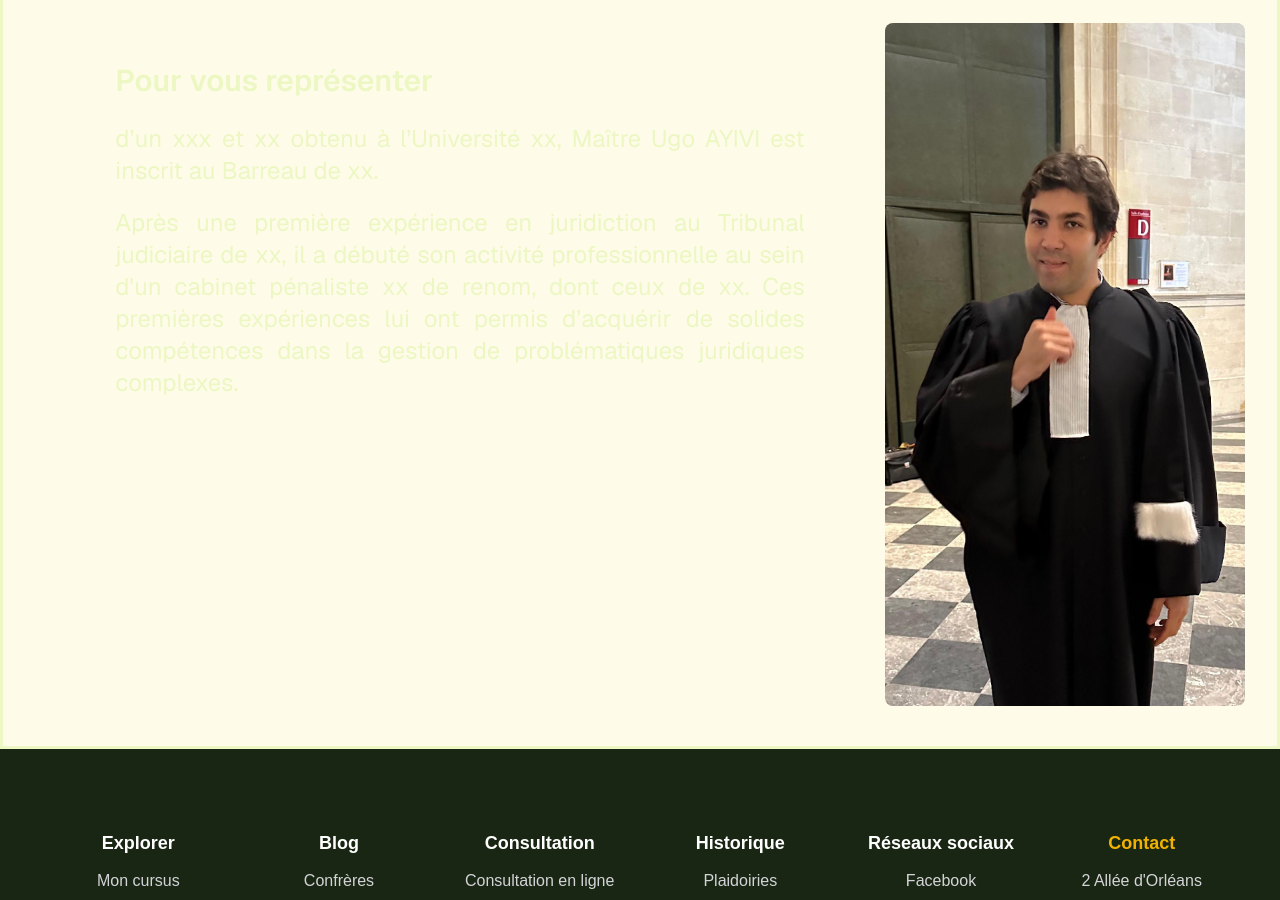
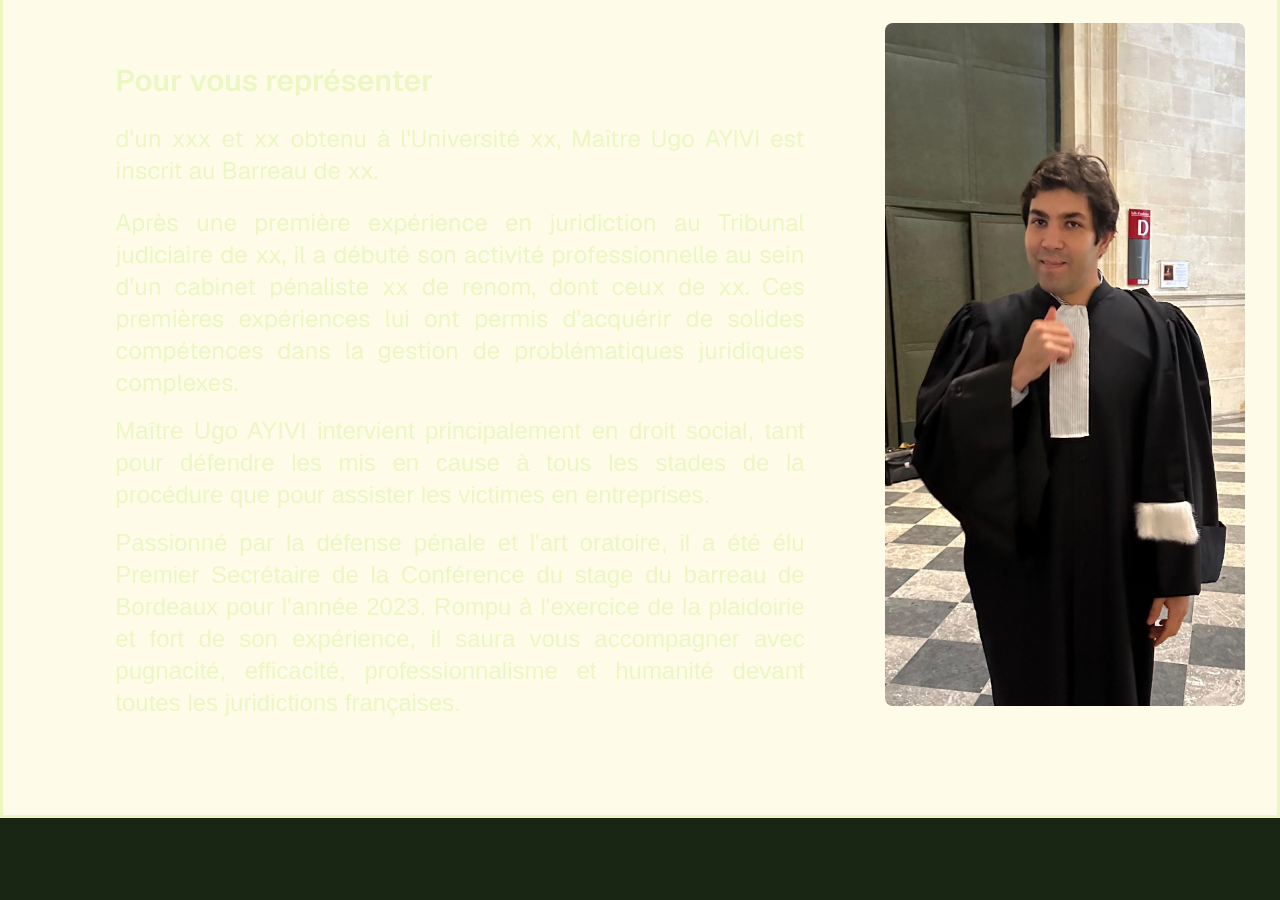
Before and after one commit to 1221139141/ugoayivi, a Next.js app: page / in a window 1280 px wide. Shown: the part 900-1800 px from the top of the page. Built offline with nearby package versions, Linux system fonts and the light colour scheme.

Commit message:
third commit

```diff
--- a/src/app/page.js
+++ b/src/app/page.js
@@ -1,23 +1,12 @@
-import Link from "next/link";
 import Image from "next/image";
-import miroir from "../../public/images/miroir-eau.jpg"
 import maitre from "../../public/images/maitre-ayivi.jpg"
 export default function Accueil() {
   return (
     <main className="mt-20 text-center">
-      {/* <div className="relative border-5 border-blue-500">
-            <Image
-              src={miroir}
-              alt="le miroir d'eau de Bordeaux"
-              className="border-4 border-pink-600 mask-b-from-20% mask-b-to-80% saturate-200 w-full text-3xl"
-              />
-
-      </div> */}
       <div>
         <section className="relative border-2 border-transparent bg-[url('../../public/images/miroir-eau.jpg')] bg-cover bg-center h-200 saturate-200">
           <h2 className="bg-gray-50/50 py-2 w-1/2 text-3xl sm:text-4xl xl:text-5xl mt-110  text-gray-900 text-left font-bold md:w-1/2">Votre partenaire légal pour chaque étape de votre carrière.</h2>
-          <h3 className="mt-10 text-2xl sm:text-3xl xl:text-4xl text-left text-gray-900 text-semibold">Offrez vous une vie plus juste avec un avocat qui met en avant l'humain.
-          </h3>
+          <h3 className="mt-10 text-2xl sm:text-3xl xl:text-4xl text-left text-gray-900 text-semibold">Offrez vous une vie plus juste avec un avocat qui met en avant l&apos;humain.</h3>
           <div className="relative grid h-150 grid-cols-2 content-end gap-4 mb-10">
           </div>
         </section>
@@ -27,18 +16,16 @@ export default function Accueil() {
         <div className="w-2/3 p-20 text-justify">
           <div className="text-2xl mb-5">
             <h3 className="text-3xl font-[Geist] font-semibold mb-6 ">Pour vous représenter</h3>
-            <p className="font-[Geist]"> d’un xxx et xx obtenu à l’Université xx, Maître Ugo AYIVI est inscrit au Barreau de xx.</p>
+            <p className="font-[Geist]"> d&apos;un xxx et xx obtenu à l&apos;Université xx, Maître Ugo AYIVI est inscrit au Barreau de xx.</p>
           </div>
-          <div className="text-2xl mb-4 font-[Geist]">
-            Après une première expérience en juridiction au Tribunal judiciaire de xx, il a débuté son activité professionnelle au sein d'un cabinet pénaliste xx de renom, dont ceux de xx. Ces premières expériences lui ont permis d’acquérir de solides compétences dans la gestion de problématiques juridiques complexes.
-          </div>
-          {/* <div className="text-2xl mb-4">
+          <div className="text-2xl mb-4 font-[Geist]">Après une première expérience en juridiction au Tribunal judiciaire de xx, il a débuté son activité professionnelle au sein d&apos;un cabinet pénaliste xx de renom, dont ceux de xx. Ces premières expériences lui ont permis d&apos;acquérir de solides compétences dans la gestion de problématiques juridiques complexes.</div>
+          <div className="text-2xl mb-4">
             Maître Ugo AYIVI intervient principalement en droit social, tant pour défendre les mis en cause à tous les stades de la procédure que pour assister les victimes en entreprises.
           </div>
           <div className="text-2xl mb-4">
-          Passionné par la défense pénale et l’art oratoire, il a été élu Premier Secrétaire de la Conférence du stage du barreau de Versailles pour l’année 2023.
-          Rompu à l’exercice de la plaidoirie et fort de son expérience, il saura vous accompagner avec pugnacité, efficacité, professionnalisme et humanité devant toutes les juridictions françaises.
-        </div> */}
+          Passionné par la défense pénale et l&apos;art oratoire, il a été élu Premier Secrétaire de la Conférence du stage du barreau de Bordeaux pour l&apos;année 2023.
+          Rompu à l&apos;exercice de la plaidoirie et fort de son expérience, il saura vous accompagner avec pugnacité, efficacité, professionnalisme et humanité devant toutes les juridictions françaises.
+        </div>
         </div>
         <div className="">
           <Image
```
